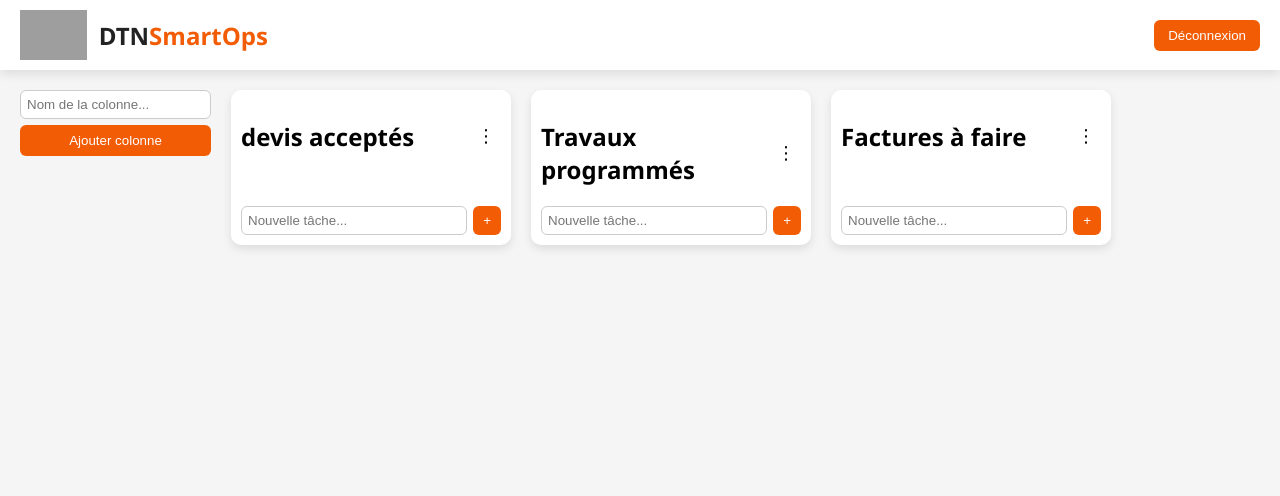
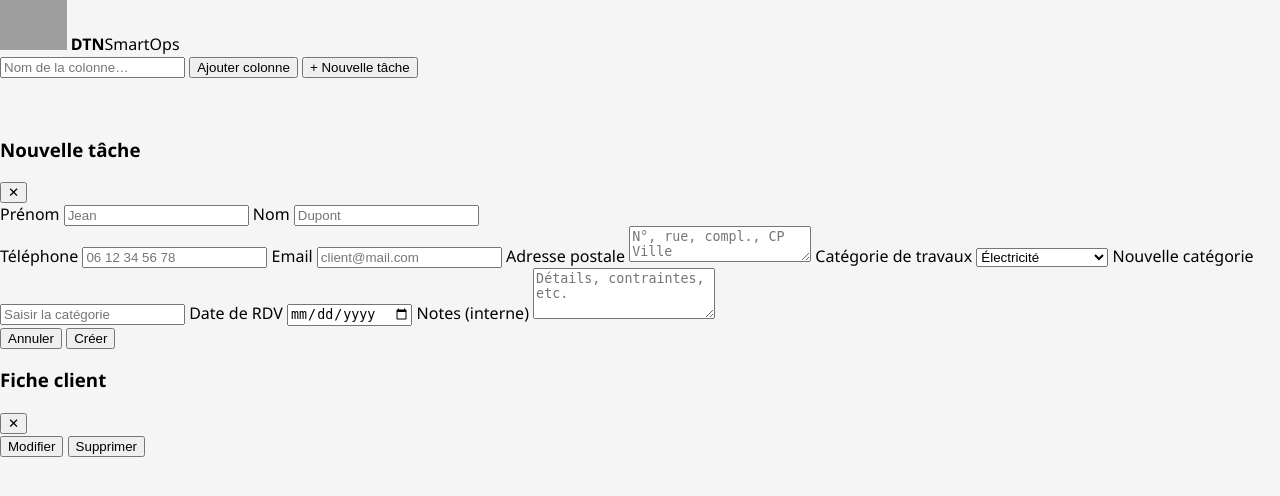
Before and after one commit to vitalien-bytes/dtn-smartops-final, a FastAPI app: page /board in a window 1280 px wide. Shown: the top 496 px of the page. Run offline with FastAPI, Linux system fonts and the light colour scheme; the visitor is signed in with stand-in values (Sample User, id 1); data comes from the database, SQL or seed files in the repository; data that the repository does not hold is empty; grey boxes are pictures that could not be loaded.

Commit message:
Update board.html

```diff
--- a/templates/board.html
+++ b/templates/board.html
@@ -1,81 +1,110 @@
-<!DOCTYPE html>
+<!doctype html>
 <html lang="fr">
 <head>
-  <meta charset="UTF-8">
-  <meta name="viewport" content="width=device-width, initial-scale=1.0">
-  <title>{{ board.title }}</title>
-  <link rel="stylesheet" href="/static/style.css">
+  <meta charset="utf-8" />
+  <meta name="viewport" content="width=device-width, initial-scale=1" />
+  <title>DTN SmartOps</title>
+
+  <!-- Favicon (ton logo simplifié en PNG transparent) -->
+  <link rel="icon" type="image/png" href="/static/favicon.png" />
+
+  <link rel="stylesheet" href="/static/style.css" />
 </head>
-<body>
-  <header class="header">
-    <div class="logo-area">
-      <img src="/static/logo.png" alt="DTN SmartOps" class="logo">
-      <h1><span class="black">DTN</span><span class="orange">SmartOps</span></h1>
+<body class="light">
+  <header class="topbar">
+    <div class="brand">
+      <img src="/static/logo.png" alt="DTN SmartOps" class="logo" />
+      <span class="brand-text"><b>DTN</b><span class="accent">SmartOps</span></span>
     </div>
-    <form method="post" action="/logout">
-      <button class="logout">Déconnexion</button>
-    </form>
+
+    <div class="actions">
+      <input id="newColumnName" class="input" placeholder="Nom de la colonne…" />
+      <button id="addColumnBtn" class="btn btn-primary">Ajouter colonne</button>
+      <button id="openDrawerBtn" class="btn btn-accent">+ Nouvelle tâche</button>
+    </div>
   </header>
 
-  <main class="board">
-    <div class="add-col">
-      <input type="text" placeholder="Nom de la colonne..." id="new-col-name">
-      <button id="add-col-btn">Ajouter colonne</button>
+  <main id="board" class="board">
+    <!-- Colonnes injectées par JS -->
+  </main>
+
+  <!-- =============== Panneau latéral : Nouvelle tâche =============== -->
+  <aside id="drawer" class="drawer">
+    <div class="drawer-header">
+      <h3>Nouvelle tâche</h3>
+      <button id="drawerClose" class="icon-btn" aria-label="Fermer">✕</button>
     </div>
 
-    {% for col in columns %}
-    <section class="column" data-col-id="{{ col.id }}">
-      <div class="column-header">
-        <h2>{{ col.title }}</h2>
-        <button class="menu-btn">⋮</button>
-        <div class="menu">
-          <input type="text" placeholder="Nouveau nom">
-          <button class="rename">Renommer</button>
-          <button class="delete">Supprimer</button>
-        </div>
+    <form id="taskForm" class="form">
+      <div class="grid-2">
+        <label>Prénom
+          <input name="firstname" class="input" placeholder="Jean" required />
+        </label>
+        <label>Nom
+          <input name="lastname" class="input" placeholder="Dupont" required />
+        </label>
       </div>
 
-      <div class="cards" ondrop="drop(event)" ondragover="allowDrop(event)">
-        {% for card in col.cards %}
-        <article class="card" draggable="true" ondragstart="drag(event)" id="card-{{ card.id }}">
-          <strong>{{ card.client_name }}</strong><br>
-          <small>{{ card.address }}</small>
-          <div class="card-menu">
-            <button class="edit">Modifier</button>
-            <button class="remove">Supprimer</button>
-          </div>
-        </article>
-        {% endfor %}
+      <label>Téléphone
+        <input name="phone" class="input" placeholder="06 12 34 56 78" />
+      </label>
+
+      <label>Email
+        <input type="email" name="email" class="input" placeholder="client@mail.com" />
+      </label>
+
+      <label>Adresse postale
+        <textarea name="address" class="input" rows="2" placeholder="N°, rue, compl., CP Ville"></textarea>
+      </label>
+
+      <label>Catégorie de travaux
+        <select name="category" id="category" class="input">
+          <option value="Électricité">Électricité</option>
+          <option value="Télécom">Télécom</option>
+          <option value="GC">GC</option>
+          <option value="Viabilisation">Viabilisation</option>
+          <option value="Panneaux solaires">Panneaux solaires</option>
+          <option value="Borne IRVE">Borne IRVE</option>
+          <option value="Autre">Autre…</option>
+        </select>
+      </label>
+
+      <label id="customCatWrap" class="hidden">Nouvelle catégorie
+        <input name="customCategory" class="input" placeholder="Saisir la catégorie" />
+      </label>
+
+      <label>Date de RDV
+        <input type="date" name="date" class="input" />
+      </label>
+
+      <label>Notes (interne)
+        <textarea name="notes" class="input" rows="3" placeholder="Détails, contraintes, etc."></textarea>
+      </label>
+
+      <div class="form-actions">
+        <button type="button" id="cancelTask" class="btn">Annuler</button>
+        <button type="submit" class="btn btn-primary">Créer</button>
       </div>
+    </form>
+  </aside>
+  <div id="drawerBackdrop" class="backdrop"></div>
 
-      <div class="add-task">
-        <input type="text" placeholder="Nouvelle tâche...">
-        <button class="add">+</button>
+  <!-- =============== Modale fiche client =============== -->
+  <div id="cardModal" class="modal">
+    <div class="modal-card">
+      <div class="modal-head">
+        <h3 id="modalTitle">Fiche client</h3>
+        <button id="modalClose" class="icon-btn" aria-label="Fermer">✕</button>
       </div>
-    </section>
-    {% endfor %}
-  </main>
+      <div class="modal-body" id="modalBody"></div>
+      <div class="modal-actions">
+        <button id="modalEdit" class="btn">Modifier</button>
+        <button id="modalDelete" class="btn btn-danger">Supprimer</button>
+      </div>
+    </div>
+  </div>
+  <div id="modalBackdrop" class="backdrop"></div>
 
-  <script>
-    let dragged;
-
-    function allowDrop(e) { e.preventDefault(); }
-    function drag(e) {
-      dragged = e.target;
-      e.dataTransfer.setData("text", e.target.id);
-      setTimeout(() => e.target.classList.add("dragging"), 0);
-    }
-    function drop(e) {
-      e.preventDefault();
-      const id = e.dataTransfer.getData("text");
-      const card = document.getElementById(id);
-      card.classList.remove("dragging");
-      if (e.target.classList.contains("cards")) {
-        e.target.appendChild(card);
-      } else if (e.target.closest(".cards")) {
-        e.target.closest(".cards").appendChild(card);
-      }
-    }
-  </script>
+  <script src="/static/app.js"></script>
 </body>
 </html>
```
